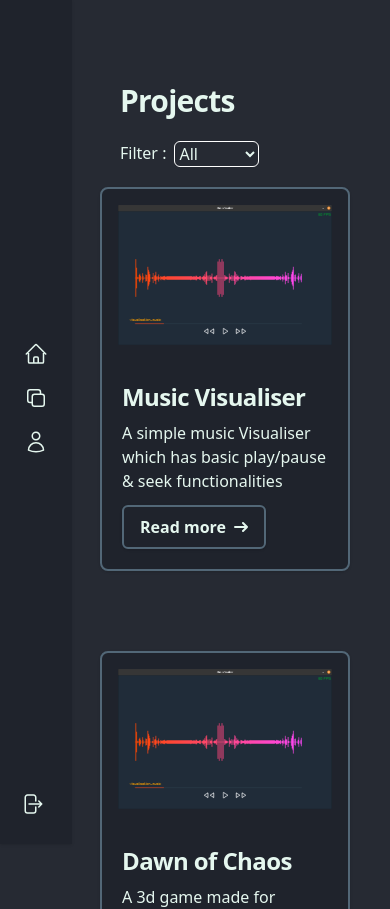
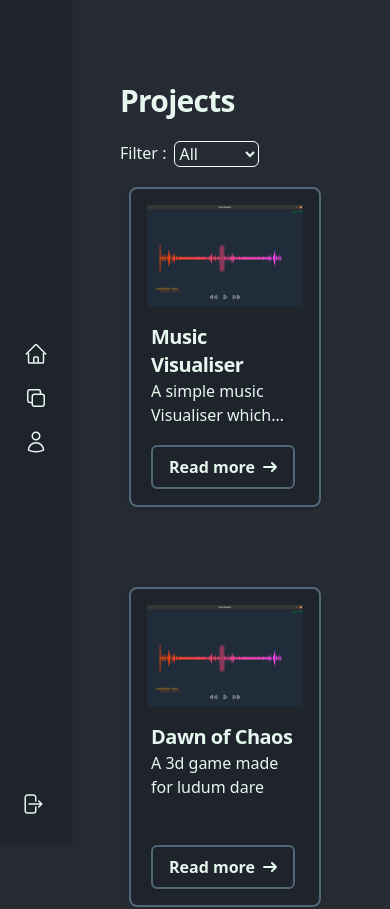
Before and after one commit to amalsaju/PersonalWebsite, a React (Vite) app in the folder personal-website/: page /projects in a window 390 px wide. Shown: the top 909 px of the page. Built offline with nearby package versions, Linux system fonts and the light colour scheme.

Commit message:
Patch: Fixed the card format and the responsiveness

```diff
--- a/personal-website/src/projects/project-card.jsx
+++ b/personal-website/src/projects/project-card.jsx
@@ -1,19 +1,28 @@
 export default function ProjectCard({ name, description, imageName }) {
   return (
-    <div className="max-w-sm mb-5 bg-secondary-alt-light dark:bg-secondary-alt-dark border-2 border-highlight-light dark:border-secondary-dark rounded-lg shadow-sm ">
-      <a href="#">
+    <div className="mb-5 bg-secondary-alt-light dark:bg-secondary-alt-dark border-2 border-highlight-light dark:border-secondary-dark rounded-lg shadow-sm h-80 w-48 overflow-hidden md:w-68 md:h-98">
+      <a href="#" >
         <img className="rounded-t-lg p-4" src={`/images/${imageName}`} alt="" />
       </a>
-      <div className="p-5">
-        <a href="#">
-          <h5 className="mb-2 text-2xl font-bold tracking-tight text-text-light dark:text-text-dark">
+      <div className="px-5 h-2/3 grid grid-cols-1 auto-rows-fr">
+        <div className=" h-3/5 grid">
+          <div className="">
+            <a href="#" >
+              <h5 className="text-xl font-bold tracking-tight text-text-light dark:text-text-dark">
                 {name}
               </h5>
             </a>
-        <p className="mb-3 font-normal text-text-light dark:text-text-dark">
+          </div>
+          <div className="grid">
+            <div className="font-normal text-text-light dark:text-text-dark ">
+              <p className="line-clamp-2 md:line-clamp-3">
                 {description}
               </p>
-        <button className="shadow text-text-light dark:text-text-dark border-2 border-highlight-light dark:border-secondary-dark hover:border-highlight-light dark:hover:border-highlight-dark hover:text-primary-light dark:hover:text-primary-dark hover:bg-highlight-light dark:hover:bg-highlight-dark focus:shadow-outline focus:outline-none font-bold py-2 px-4 rounded-md stroke-text-light dark:stroke-text-dark hover:stroke-primary-light dark:hover:stroke-primary-dark">
+            </div>
+          </div>
+        </div>
+        <div className="mb-2 mt-4 grid md:mt-2">
+          <button className="w-fit h-fit items-center shadow text-text-light dark:text-text-dark border-2 border-highlight-light dark:border-secondary-dark hover:border-highlight-light dark:hover:border-highlight-dark hover:text-primary-light dark:hover:text-primary-dark hover:bg-highlight-light dark:hover:bg-highlight-dark focus:shadow-outline focus:outline-none font-bold py-2 px-4 rounded-md stroke-text-light dark:stroke-text-dark hover:stroke-primary-light dark:hover:stroke-primary-dark">
             <div className="flex">
               <span>Read more</span>
               <svg
@@ -34,5 +43,6 @@ export default function ProjectCard({ name, description, imageName }) {
           </button>
         </div>
       </div>
+    </div >
   );
 }
--- a/personal-website/src/projects/projects.jsx
+++ b/personal-website/src/projects/projects.jsx
@@ -46,7 +46,7 @@ export default function Projects() {
           </select>
         </div>
       </div>
-      <div className="flex flex-col pl-25 pr-10 items-end gap-15 bg-primary-light dark:bg-primary-dark md:grid md:grid-cols-4 md:justify-items-center">
+      <div className="flex flex-col pl-25 pr-10 items-center justify-items-center gap-15 bg-primary-light dark:bg-primary-dark sm:grid sm:grid-cols-2 md:grid-cols-2 lg:grid-cols-3 xl:grid-cols-4 2xl:grid-cols-5">
         {filteredMap.map((item) => (
           <ProjectCard
             key={item.id}
```
Lines whose indentation alone changed are shown as unchanged.
